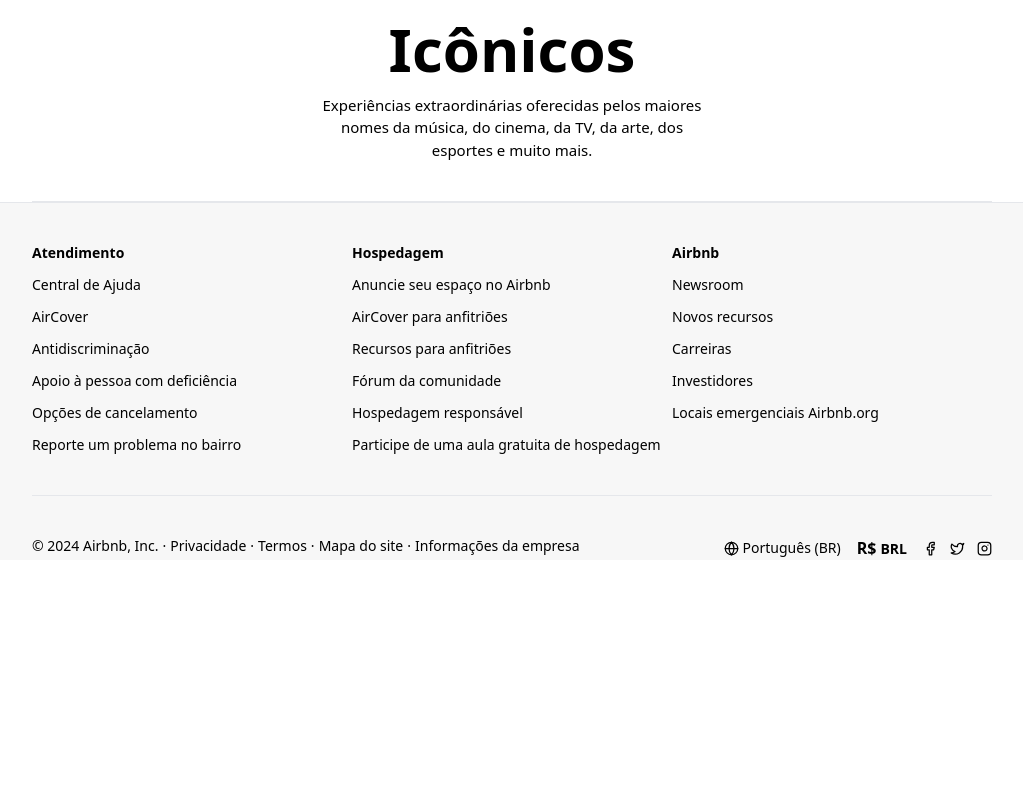
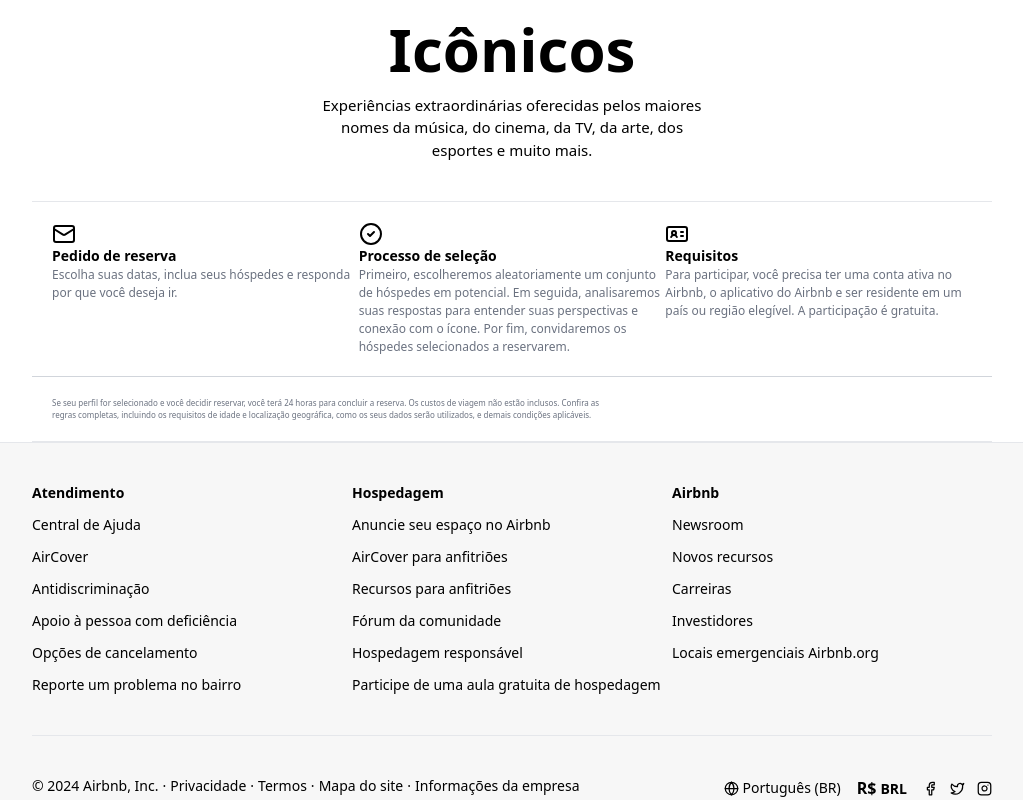
Before and after one commit to Hirou-shi/Airbnb-CP3, a React (Vite) app in the folder airbnbCopy/: page / in a window 1280 px wide. Shown: the part 5261-6061 px from the top of the page, without its empty margins (128-1151 px from the left). Before the commit the page ends 5821 px from the top, so only its background shows below. Built offline with nearby package versions, Linux system fonts and the light colour scheme.

Commit message:
Ultima parte finalizada

```diff
--- a/airbnbCopy/src/components/Homefiles/UltimaParte.tsx
+++ b/airbnbCopy/src/components/Homefiles/UltimaParte.tsx
@@ -1,4 +1,5 @@
 import React from 'react'
+import { Mail, CircleCheck, IdCard } from 'lucide-react'
 
 export default function UltimaParte() {
   return (
@@ -14,6 +15,22 @@
                 <h1 className='font-bold text-[60px]'>Icônicos</h1>
                 <p className='w-[390px] text-[15px]'>Experiências extraordinárias oferecidas pelos maiores nomes da música, do cinema, da TV, da arte, dos esportes e muito mais.</p>
             </div>
+            <div className='grid grid-cols-3 p-5'>
+                <div className=''>
+                    <Mail />
+                    <h1 className='font-semibold text-sm'>Pedido de reserva</h1>
+                    <p className='text-[12px] text-gray-500'>Escolha suas datas, inclua seus hóspedes e responda por que você deseja ir.</p>
+                </div>
+                <div>
+                    <CircleCheck/><h1 className='font-semibold text-sm'>Processo de seleção</h1>
+                    <p className='text-[12px] text-gray-500'>Primeiro, escolheremos aleatoriamente um conjunto de hóspedes em potencial. Em seguida, analisaremos suas respostas para entender suas perspectivas e conexão com o ícone. Por fim, convidaremos os hóspedes selecionados a reservarem.</p></div>
+                <div>
+                    <IdCard /><h1 className='font-semibold text-sm'>Requisitos</h1>
+                    <p className='text-[12px] text-gray-500'>Para participar, você precisa ter uma conta ativa no Airbnb, o aplicativo do Airbnb e ser residente em um país ou região elegível. A participação é gratuita.</p></div>
+            </div>
+            <div className='border-y-[1px] border-t-gray-300 p-5'>
+                <p className='text-[8px] text-gray-500 text-left w-[60%]'>Se seu perfil for selecionado e você decidir reservar, você terá 24 horas para concluir a reserva. Os custos de viagem não estão inclusos. Confira as regras completas, incluindo os requisitos de idade e localização geográfica, como os seus dados serão utilizados, e demais condições aplicáveis.</p>
+            </div>
         </div>
     </section>
   )
```
